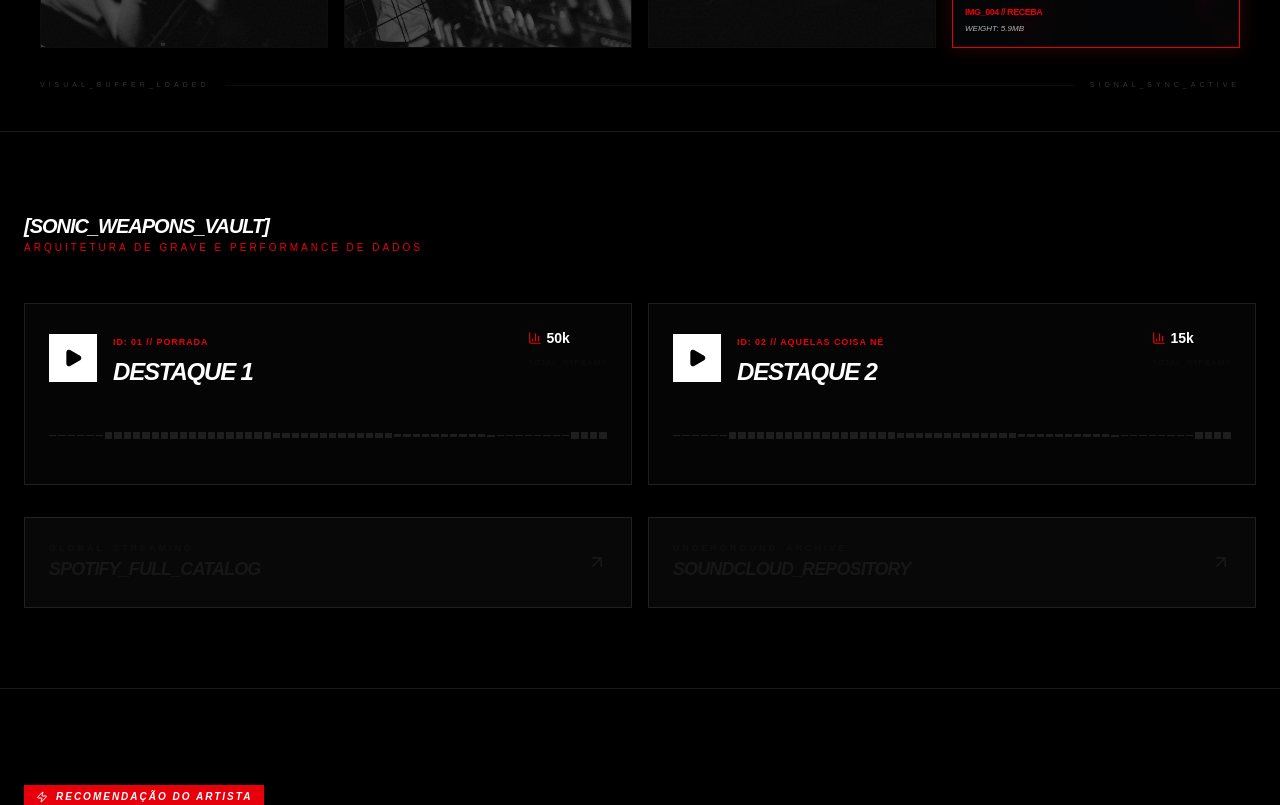
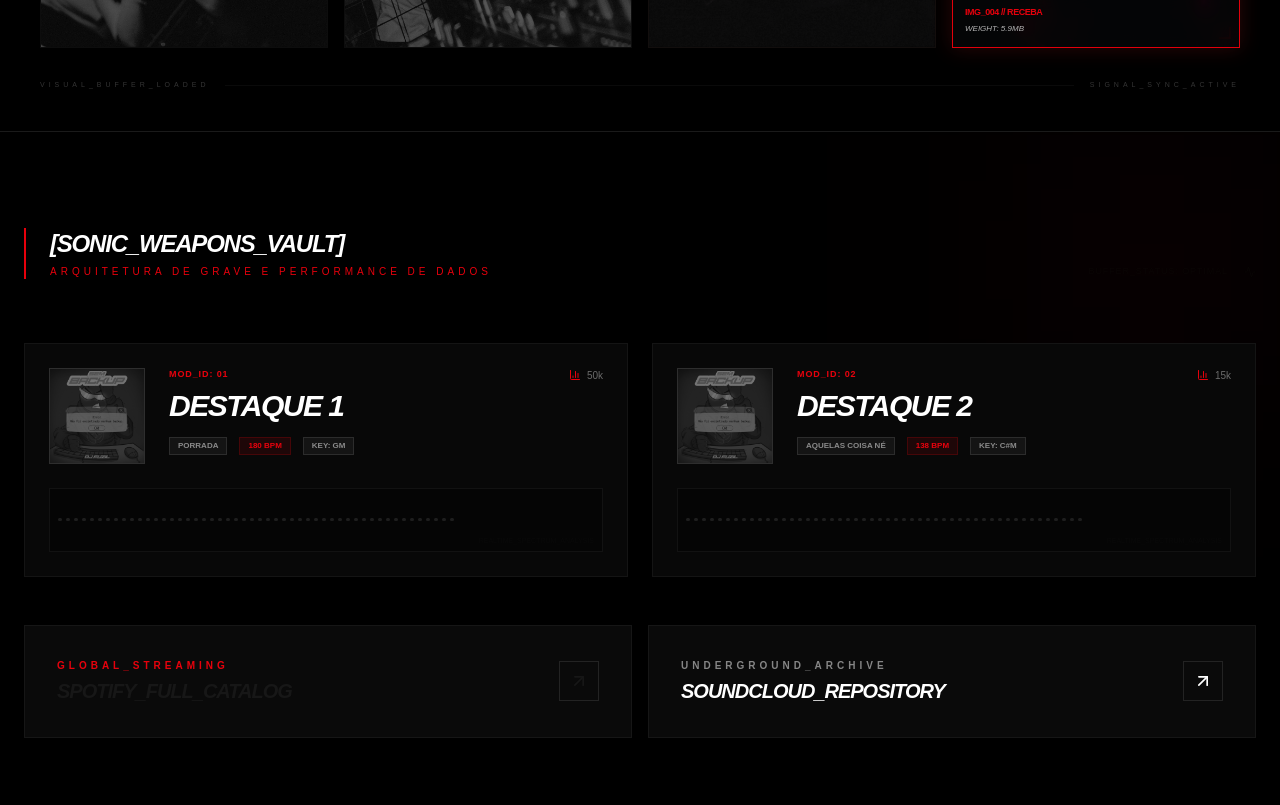
Before and after one commit to igorcol/djfuzil-presskit, a Next.js app: page / in a window 1280 px wide. Shown: the part 1260-2065 px from the top of the page. Built offline with nearby package versions, Linux system fonts and the light colour scheme.

Commit message:
refact visuals: audioVault

```diff
--- a/component/AudioVault.tsx
+++ b/component/AudioVault.tsx
@@ -1,8 +1,8 @@
-/* eslint-disable react/jsx-no-comment-textnodes */
 "use client";
 import { useState, useRef } from "react";
-import { motion } from "framer-motion";
-import { Play, Pause, BarChart3, ArrowUpRight } from "lucide-react";
+import { motion, } from "framer-motion";
+import { Play, Pause, BarChart3, ArrowUpRight, Activity, Zap } from "lucide-react";
+import Image from "next/image";
 
 const tracks = [
   {
@@ -11,7 +11,9 @@ const tracks = [
     file: "/songs/TCHAU_PRA_NOS_ROMANTICOS.mp3",
     plays: "50k",
     bpm: "180",
-    genre: "PORRADA"
+    key: "Gm",
+    genre: "PORRADA",
+    cover: "/songs/VAIJOGA-CAPA.jpg"
   },
   {
     id: "02",
@@ -19,7 +21,9 @@ const tracks = [
     file: "/songs/SUB_GRAVE.mp3",
     plays: "15k",
     bpm: "138",
-    genre: "AQUELAS COISA NÉ"
+    key: "C#m",
+    genre: "AQUELAS COISA NÉ",
+    cover: "/songs/VAIJOGA-CAPA.jpg"
   },
 ];
 
@@ -41,84 +45,124 @@ export default function AudioVault() {
   };
 
   return (
-    <section className="bg-black py-20 px-6 border-t border-white/10">
+    <section className="bg-black py-24 px-6 border-t border-white/10 relative overflow-hidden">
       <audio ref={audioRef} onEnded={() => setCurrentPlaying(null)} />
 
-      <div className="mb-12 flex justify-between items-end">
+      {/* Background Decor */}
+      <div className="absolute top-0 right-0 w-64 h-64 bg-red-600/5 blur-[120px] pointer-events-none" />
+
+      <div className="max-w-7xl mx-auto">
+        <div className="mb-16 flex justify-between items-end border-l-2 border-red-600 pl-6">
           <div>
-          <h2 className="text-xl font-black italic tracking-tighter text-white uppercase">[SONIC_WEAPONS_VAULT]</h2>
-          <p className="text-[10px] text-red-600 font-mono uppercase tracking-[3px]">Arquitetura de Grave e Performance de Dados</p>
+            <h2 className="text-2xl font-black italic tracking-tighter text-white uppercase">[SONIC_WEAPONS_VAULT]</h2>
+            <p className="text-[10px] text-red-600 font-mono uppercase tracking-[4px] mt-1">Arquitetura de Grave e Performance de Dados</p>
+          </div>
+          <div className="hidden md:flex items-center gap-4 opacity-20 font-mono text-[9px] uppercase tracking-widest">
+            <span>Buffer_Status: Optimal</span>
+            <Activity size={12} className="animate-pulse" />
           </div>
         </div>
 
-      {/* Grid de Tracks Principais */}
-      <div className="grid grid-cols-1 md:grid-cols-2 gap-4">
+        {/* Grid de Tracks */}
+        <div className="grid grid-cols-1 md:grid-cols-2 gap-6">
           {tracks.map((track) => (
-          <div key={track.id} className="bg-[#050505] border border-white/10 p-6 flex flex-col gap-6 group hover:border-red-600/30 transition-all">
-            <div className="flex justify-between items-start">
-              <div className="flex gap-4 items-center">
+            <div
+              key={track.id}
+              className="group relative bg-[#080808] border border-white/5 p-6 transition-all duration-500 hover:border-red-600/40 hover:bg-[#0c0c0c]"
+            >
+              <div className="flex flex-col gap-6">
+
+                {/* Top Section: Cover + Title */}
+                <div className="flex gap-6 items-start">
+                  <div className="relative w-24 h-24 shrink-0 bg-neutral-900 overflow-hidden border border-white/10 group-hover:border-red-600/50 transition-colors">
+                    <Image
+                      src={track.cover}
+                      className={`w-full h-full object-cover grayscale transition-all duration-700 group-hover:grayscale-0 ${currentPlaying === track.id ? 'scale-110 grayscale-0' : 'scale-100 opacity-40'}`}
+                      alt={track.title}
+                      height={800}
+                      width={800}
+                    />
                     <button
                       onClick={() => toggleTrack(track.id, track.file)}
-                  className="w-12 h-12 bg-white text-black flex items-center justify-center hover:bg-red-600 hover:text-white transition-all"
+                      className="absolute inset-0 flex items-center justify-center bg-black/60 opacity-0 group-hover:opacity-100 transition-opacity"
                     >
-                  {currentPlaying === track.id ? <Pause size={20} fill="currentColor" /> : <Play size={20} fill="currentColor" />}
+                      {currentPlaying === track.id ? <Pause size={24} className="text-red-600 fill-red-600" /> : <Play size={24} className="text-white fill-white" />}
                     </button>
-                <div>
-                  <span className="text-[9px] font-bold text-red-600 uppercase tracking-widest">ID: {track.id} // {track.genre}</span>
-                  <h3 className="text-2xl font-black italic text-white uppercase tracking-tighter mt-1">{track.title}</h3>
+                    {currentPlaying === track.id && (
+                      <div className="absolute top-1 right-1">
+                        <Zap size={10} className="text-red-600 fill-red-600 animate-pulse" />
+                      </div>
+                    )}
+                  </div>
+
+                  <div className="flex-1 space-y-2">
+                    <div className="flex justify-between items-start">
+                      <span className="text-[9px] font-black text-red-600 uppercase tracking-widest">MOD_ID: {track.id}</span>
+                      <div className="flex items-center gap-1.5 font-mono text-[10px] text-white/40">
+                        <BarChart3 size={12} className="text-red-600" />
+                        {track.plays}
                       </div>
                     </div>
-              <div className="text-right">
-                <div className="flex items-center gap-1 text-white font-mono text-sm font-bold">
-                  <BarChart3 size={14} className="text-red-600" />
-                  {track.plays}
+                    <h3 className="text-3xl font-black italic text-white uppercase tracking-tighter leading-none group-hover:text-red-600 transition-colors">
+                      {track.title}
+                    </h3>
+                    <div className="flex gap-3 pt-2">
+                      <span className="text-[8px] bg-white/5 px-2 py-0.5 rounded-none border border-white/10 text-white/50 font-bold uppercase">{track.genre}</span>
+                      <span className="text-[8px] bg-red-600/10 px-2 py-0.5 rounded-none border border-red-600/20 text-red-600 font-bold uppercase">{track.bpm} BPM</span>
+                      <span className="text-[8px] bg-white/5 px-2 py-0.5 rounded-none border border-white/10 text-white/50 font-bold uppercase">KEY: {track.key}</span>
                     </div>
-                <span className="text-[8px] opacity-40 uppercase tracking-widest">Total_Streams</span>
                   </div>
                 </div>
 
-            {/* Waveform Visualizer */}
-            <div className="h-12 w-full flex items-center gap-0.5">
-              {[...Array(60)].map((_, i) => (
+                {/* Waveform Section */}
+                <div className="relative h-16 w-full flex items-center gap-1 px-2 bg-black/40 border border-white/5 group-hover:border-red-600/20 transition-all">
+                  {[...Array(50)].map((_, i) => (
                     <motion.div
                       key={i}
                       animate={currentPlaying === track.id ? {
-                    height: [`${Math.random() * 20 + 10}%`, `${Math.random() * 90 + 10}%`, `${Math.random() * 30 + 10}%`]
-                  } : { height: "15%" }}
-                  transition={{ duration: 0.5, repeat: Infinity, delay: i * 0.01 }}
-                  className={`w-full ${currentPlaying === track.id ? 'bg-red-600' : 'bg-white/10'}`}
+                        height: [`${Math.random() * 30 + 20}%`, `${Math.random() * 80 + 20}%`, `${Math.random() * 40 + 20}%`]
+                      } : { height: "10%" }}
+                      transition={{ duration: 0.6, repeat: Infinity, delay: i * 0.02 }}
+                      className={`w-full max-w-1 rounded-full transition-all duration-500 ${currentPlaying === track.id ? 'bg-red-600 shadow-[0_0_10px_rgba(220,38,38,0.4)]' : 'bg-white/10 group-hover:bg-white/20'}`}
                     />
                   ))}
+                  <div className="absolute bottom-1 right-2 text-[7px] font-mono opacity-20 uppercase">Realtime_Spectrum_Analysis</div>
+                </div>
               </div>
             </div>
           ))}
         </div>
 
-      {/* GLOBAL_ACCESS_NODES: Ver Mais */}
-      <div className="mt-8 grid grid-cols-1 md:grid-cols-2 gap-4">
+        {/* GLOBAL_ACCESS_NODES */}
+        <div className="mt-12 grid grid-cols-1 md:grid-cols-2 gap-4">
           <a
             href="https://open.spotify.com/artist/..."
             target="_blank"
-          className="group flex items-center justify-between border border-white/10 p-6 bg-[#080808] hover:bg-white hover:text-black transition-all duration-300"
+            className="group flex items-center justify-between border border-white/5 p-8 bg-[#0a0a0a] hover:bg-white hover:text-black transition-all duration-500"
           >
-          <div className="flex flex-col">
-            <span className="text-[9px] font-black uppercase tracking-[3px] opacity-50">Global_Streaming</span>
-            <span className="text-lg font-black italic uppercase tracking-tighter">SPOTIFY_FULL_CATALOG</span>
+            <div className="flex flex-col gap-1">
+              <span className="text-[10px] font-black uppercase tracking-[4px] text-red-600 group-hover:text-red-600">Global_Streaming</span>
+              <span className="text-xl font-black italic uppercase tracking-tighter">SPOTIFY_FULL_CATALOG</span>
             </div>
+            <div className="w-10 h-10 border border-white/10 flex items-center justify-center group-hover:border-black/20">
               <ArrowUpRight size={20} className="group-hover:translate-x-1 group-hover:-translate-y-1 transition-transform" />
+            </div>
           </a>
 
           <a
             href="https://soundcloud.com/..."
             target="_blank"
-          className="group flex items-center justify-between border border-white/10 p-6 bg-[#080808] hover:bg-red-600 transition-all duration-300"
+            className="group flex items-center justify-between border border-white/5 p-8 bg-[#0a0a0a] hover:bg-red-600 transition-all duration-500"
           >
-          <div className="flex flex-col">
-            <span className="text-[9px] font-black uppercase tracking-[3px] opacity-50">Underground_Archive</span>
-            <span className="text-lg font-black italic uppercase tracking-tighter">SOUNDCLOUD_REPOSITORY</span>
+            <div className="flex flex-col gap-1">
+              <span className="text-[10px] font-black uppercase tracking-[4px] opacity-50 text-white">Underground_Archive</span>
+              <span className="text-xl font-black italic uppercase tracking-tighter text-white">SOUNDCLOUD_REPOSITORY</span>
             </div>
-          <ArrowUpRight size={20} className="group-hover:translate-x-1 group-hover:-translate-y-1 transition-transform" />
+            <div className="w-10 h-10 border border-white/10 flex items-center justify-center">
+              <ArrowUpRight size={20} className="text-white group-hover:translate-x-1 group-hover:-translate-y-1 transition-transform" />
+            </div>
           </a>
+        </div>
       </div>
     </section>
   );
```
Lines whose indentation alone changed are shown as unchanged.
